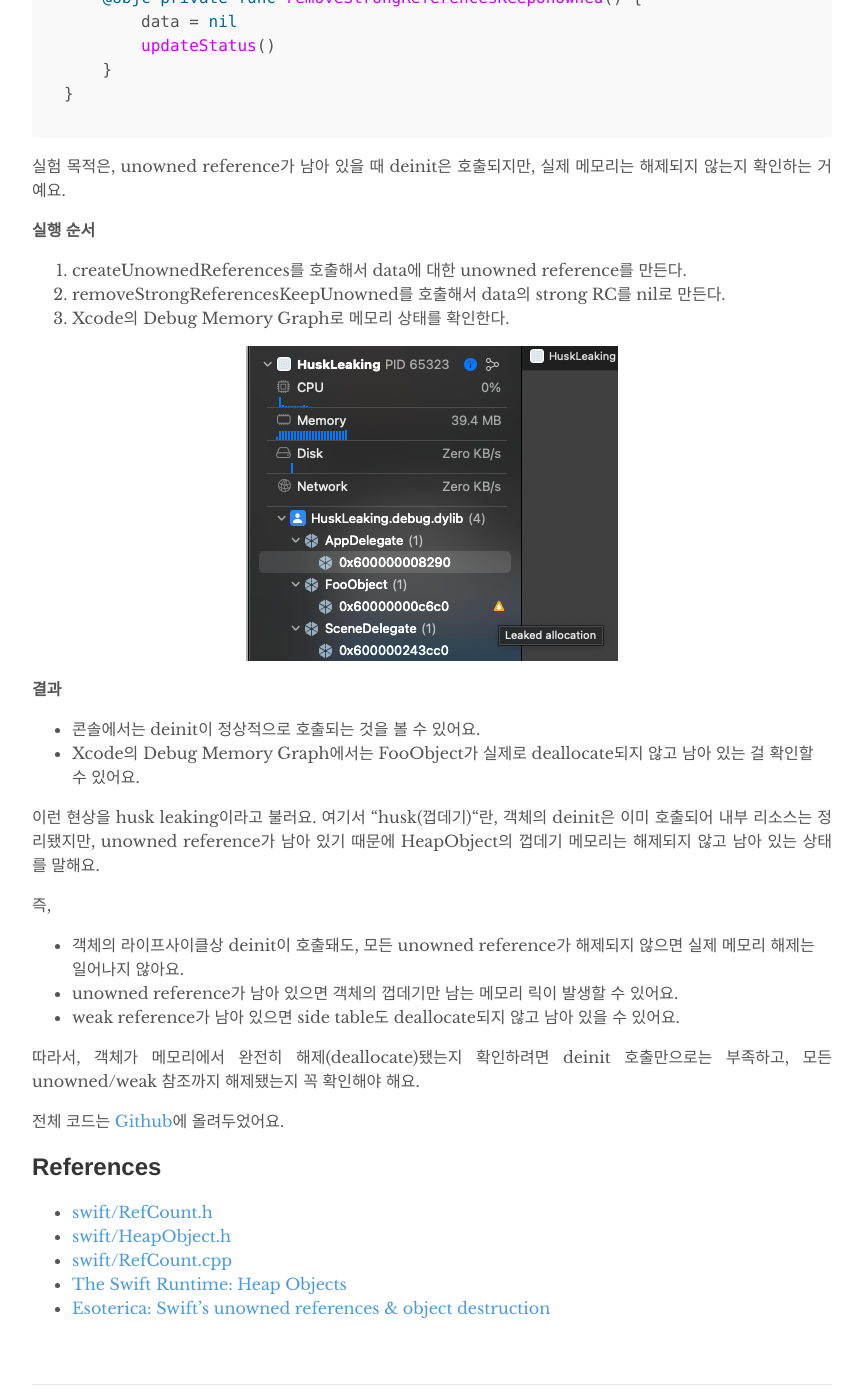
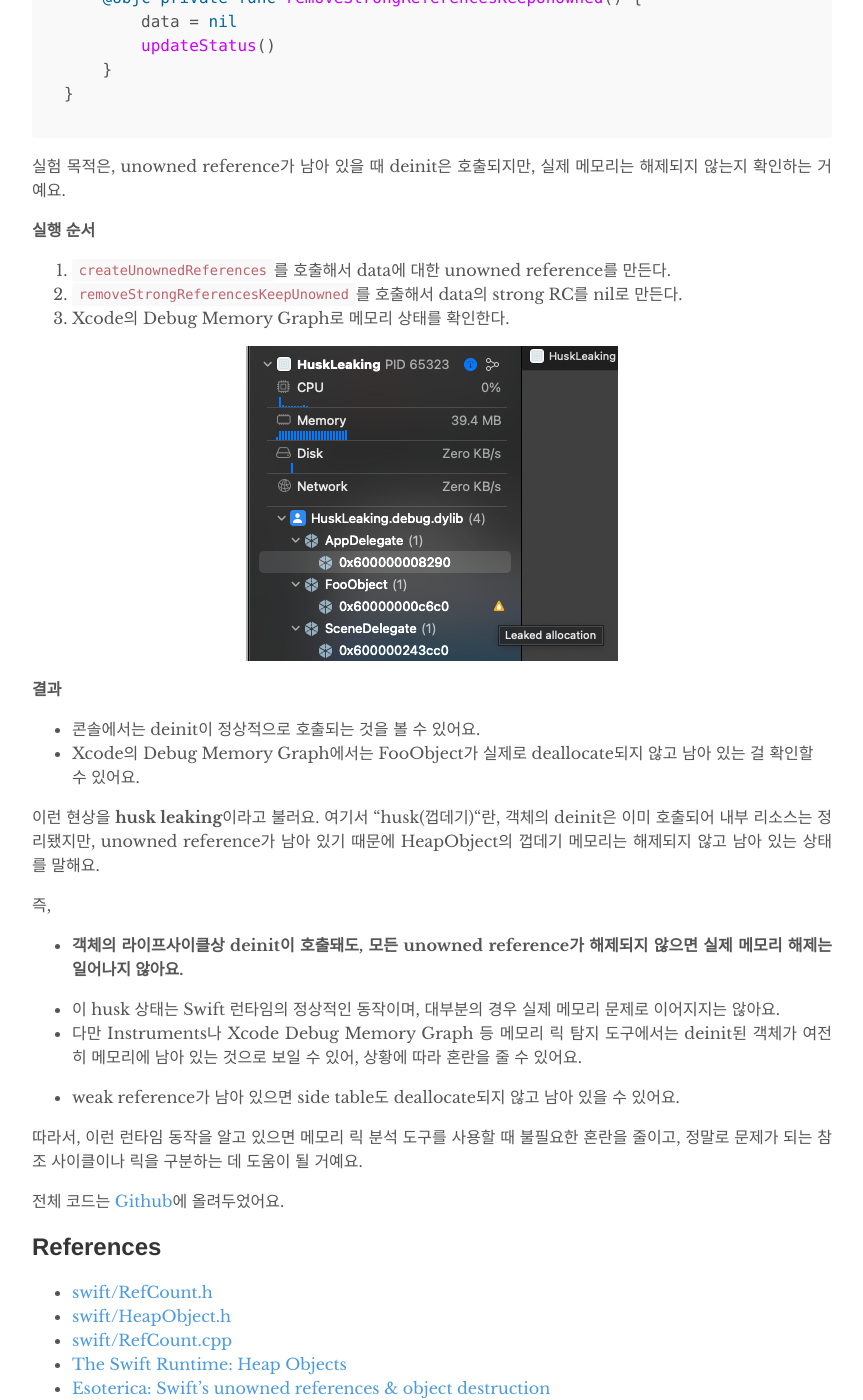
Before and after one commit to doremin/doremin.github.io, a Jekyll site: the page built from _posts/2025-07-18-21:23.md, in a window 1280 px wide and 1400 px high, scrolled down 8290 px. Shown: the whole window, without its empty margins (208-1071 px from the left). Built offline with Jekyll 4.4.1, drawn with Linux system fonts in a browser that asks for light colours; some of the changed text lies outside the part shown.

Commit message:
[FIX] 강조할 문장 수정

```diff
--- a/_posts/2025-07-18-21:23.md
+++ b/_posts/2025-07-18-21:23.md
@@ -48,11 +48,11 @@
 ARC에 관해서는 짧게 설명할게요.
 
 Swift의 ARC(Automatic Reference Counting)는 참조 카운트 기반으로 메모리를 자동 관리해주는 시스템이에요.
-각 객체가 몇 번 참조되고 있는지 컴파일러가 추적해서, strong 참조가 모두 사라지는 순간 메모리를 해제해줘요.
+각 객체가 몇 번 참조되고 있는지 컴파일러가 추적해서, **strong** 참조가 모두 사라지는 순간 메모리를 해제해줘요.
 
-ARC는 strong, weak, unowned 세 가지 참조 방식을 지원해요.
--	weak 참조는 대상 객체가 사라지면 자동으로 nil로 바뀌어서 안전하게 사용할 수 있어요.
--	unowned 참조는 참조 대상이 사라진 뒤에도 남아 있다가, 접근하면 런타임에서 크래시가 발생해요. 그래서 객체의 생명주기가 명확할 때만 사용해야 해요.
+ARC는 **strong**, **weak**, **unowned** 세 가지 참조 방식을 지원해요.
+-	**weak** 참조는 대상 객체가 사라지면 자동으로 nil로 바뀌어서 안전하게 사용할 수 있어요.
+-	**unowned** 참조는 참조 대상이 사라진 뒤에도 남아 있다가, 접근하면 런타임에서 크래시가 발생해요. 그래서 객체의 생명주기가 명확할 때만 사용해야 해요.
 
 ## 3. Swift Runtime의 HeapObject / RefCount 구조
 
@@ -75,7 +75,7 @@
 
 ### 3-1. Physical field is 0?
 
-Swift 런타임에서 strong reference count는 실제 메모리상으로는 0부터 시작하지만, 논리적으로는 1로 동작해요.
+Swift 런타임에서 strong reference count는 실제 메모리상으로는 0부터 시작하지만, **논리적으로는 1로 동작해요**.
 
 즉, 객체가 생성될 때 내부 refcount 비트 값은 0이지만, Swift ARC는 이걸 **reference count 1**로 간주해요.
 
@@ -92,7 +92,7 @@
 
 #### 왜 이렇게 되어 있을까?
 
-이렇게 설계한 이유는 underflow만 감지하면 deinit 처리가 가능하기 때문이에요.
+이렇게 설계한 이유는 **underflow만 감지하면 deinit 처리가 가능하기 때문이에요**.
 
 즉, 참조 카운트가 1에서 0으로 줄어드는 순간을 따로 체크하지 않고, 비트 값이 음수가 되는 시점(underflow)에 객체 해제를 트리거하는 방식이에요.
 
@@ -148,7 +148,7 @@
 
 이 부분에 대해서는 공식 문서에서 명확한 설명을 찾지 못했고, 아래는 개인적인 해석이에요.
 
-unowned reference count를 0부터 시작해서 underflow 시 해제하는 구조로도 만들 수 있었을 것 같아요.
+**unowned reference count를 0부터 시작해서 underflow 시 해제하는 구조로도 만들 수 있었을 것 같아요**.
 
 하지만 그렇게 되면 underflow가 발생했을 때 이게 진짜 메모리 해제가 필요한 상황인지, 이미 한 번 해제된 객체에 또 접근하는 건지 런타임에서 구분이 어려워질 수 있어요.
 
@@ -340,8 +340,8 @@
 
 **실행 순서**
 
-1.	createUnownedReferences를 호출해서 data에 대한 unowned reference를 만든다.
-2.	removeStrongReferencesKeepUnowned를 호출해서 data의 strong RC를 nil로 만든다.
+1.	`createUnownedReferences`를 호출해서 data에 대한 unowned reference를 만든다.
+2.	`removeStrongReferencesKeepUnowned`를 호출해서 data의 strong RC를 nil로 만든다.
 3.	Xcode의 Debug Memory Graph로 메모리 상태를 확인한다.
 
 ![Xcode Memory Graph](/assets/images/2025-07-18/memory-graph.png)
@@ -350,18 +350,17 @@
 -	콘솔에서는 deinit이 정상적으로 호출되는 것을 볼 수 있어요.
 -	Xcode의 Debug Memory Graph에서는 FooObject가 실제로 deallocate되지 않고 남아 있는 걸 확인할 수 있어요.
 
-이런 현상을 husk leaking이라고 불러요.
-여기서 “husk(껍데기)“란, 객체의 deinit은 이미 호출되어 내부 리소스는 정리됐지만,
-unowned reference가 남아 있기 때문에 HeapObject의 껍데기 메모리는 해제되지 않고 남아 있는 상태를 말해요.
+이런 현상을 **husk leaking**이라고 불러요. 여기서 “husk(껍데기)“란, 객체의 deinit은 이미 호출되어 내부 리소스는 정리됐지만, unowned reference가 남아 있기 때문에 HeapObject의 껍데기 메모리는 해제되지 않고 남아 있는 상태를 말해요.
 
 즉,
-- 객체의 라이프사이클상 deinit이 호출돼도, 모든 unowned reference가 해제되지 않으면 실제 메모리 해제는 일어나지 않아요.
--	unowned reference가 남아 있으면 객체의 껍데기만 남는 메모리 릭이 발생할 수 있어요.
+- **객체의 라이프사이클상 deinit이 호출돼도, 모든 unowned reference가 해제되지 않으면 실제 메모리 해제는 일어나지 않아요.**
+
+- 이 husk 상태는 Swift 런타임의 정상적인 동작이며, 대부분의 경우 실제 메모리 문제로 이어지지는 않아요.
+- 다만 Instruments나 Xcode Debug Memory Graph 등 메모리 릭 탐지 도구에서는 deinit된 객체가 여전히 메모리에 남아 있는 것으로 보일 수 있어, 상황에 따라 혼란을 줄 수 있어요.
+
 -	weak reference가 남아 있으면 side table도 deallocate되지 않고 남아 있을 수 있어요.
 
-따라서, 객체가 메모리에서 완전히 해제(deallocate)됐는지 확인하려면 deinit 호출만으로는 부족하고,
-모든 unowned/weak 참조까지 해제됐는지 꼭 확인해야 해요.
-
+따라서, 이런 런타임 동작을 알고 있으면 메모리 릭 분석 도구를 사용할 때 불필요한 혼란을 줄이고, 정말로 문제가 되는 참조 사이클이나 릭을 구분하는 데 도움이 될 거예요.
 
 전체 코드는 [Github](https://github.com/doremin/HuskLeaking)에 올려두었어요.
 
```
Also changed, not shown: other parts of _posts/2025-07-18-21:23.md (+1 -1 lines).
